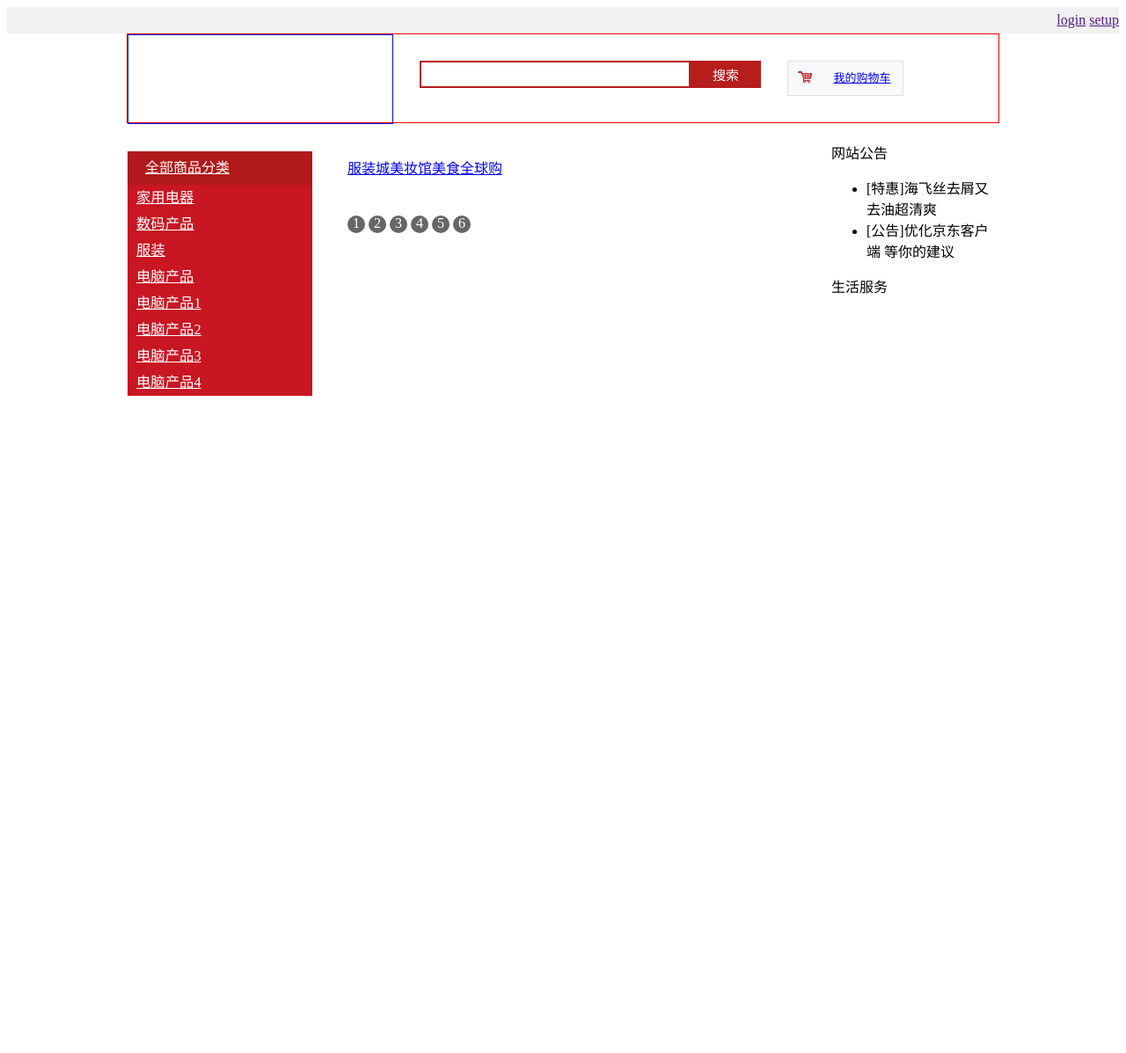
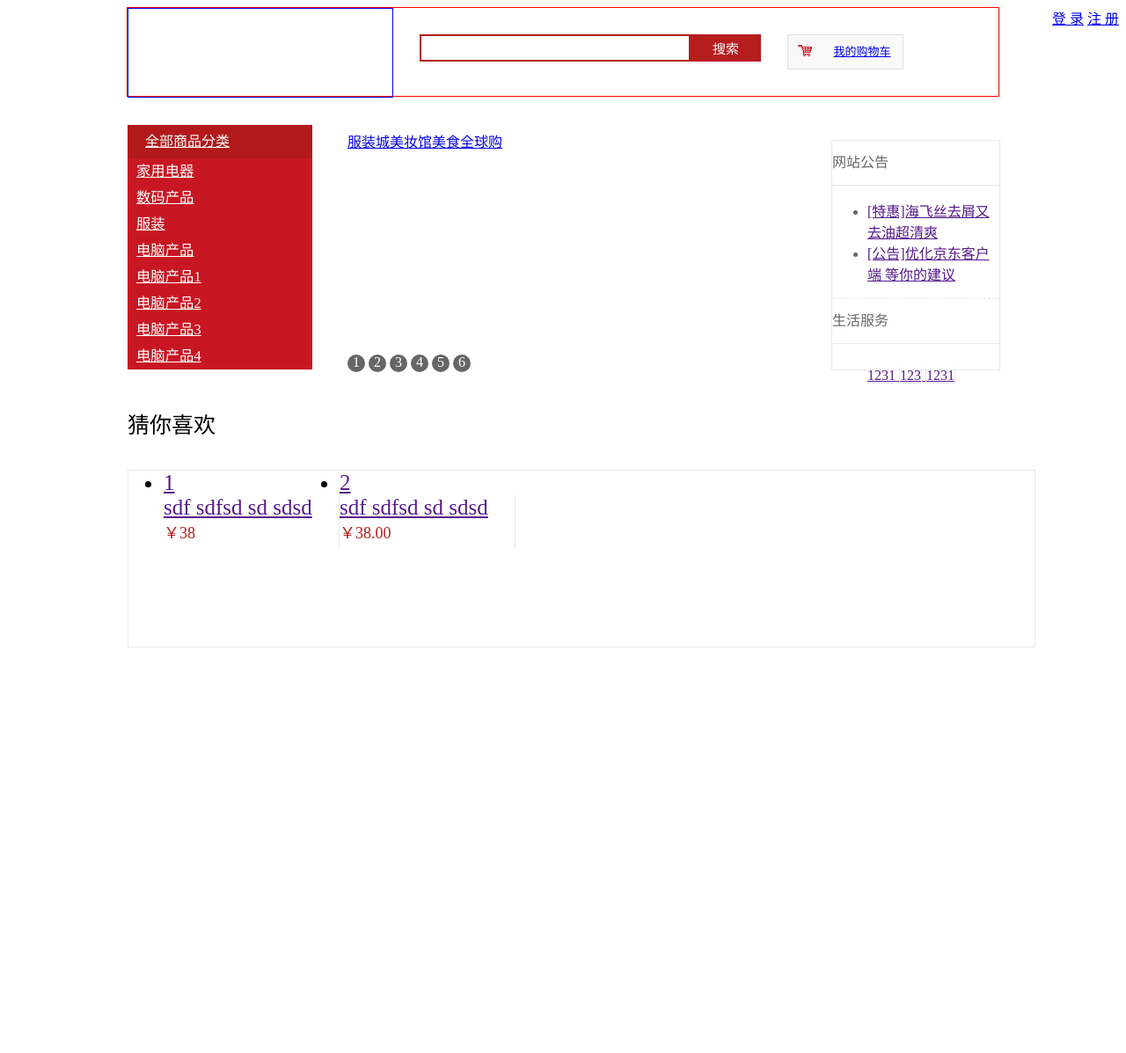
Before and after one commit to joriscai/project-practice, a PHP site: page /DbName/Application/Home/View/Index/index.html in a window 1280 px wide. Shown: the whole page at 88% size. Before the commit the page ends 450 px from the top, so only its background shows below. Run offline with PHP 8.4, Linux system fonts and the light colour scheme; some libraries are stand-ins or nearby versions.

Commit message:
首页布局完善

```diff
--- a/Application/Home/View/Index/index.html
+++ b/Application/Home/View/Index/index.html
@@ -15,8 +15,8 @@
 <body>
 	<div class="tToolbar">
 		<div style="float:right;">
-			<a href="">login</a>
-			<a href="">setup</a>
+			<a href="{:U('Home/User/login')}">登  录</a>
+			<a href="{:U('Home/User/regedit')}">注  册</a>
 		</div>
 	</div>
     <div class="logosearch" style="border:1px solid red;">
@@ -93,16 +93,16 @@
 		<div class="slider">
 			<ul class="">
 				<li class="">
-
+					<a href=""><img src=""></a>
 				</li>
 				<li class="">
-
+					<a href=""><img src=""></a>
 				</li>
 				<li class="">
-
+					<a href=""><img src=""></a>
 				</li>
 				<li class="">
-
+					<a href=""><img src=""></a>
 				</li>
 
 			</ul>
@@ -123,16 +123,74 @@
 				<div class="nt">网站公告</div>
 				<div class="nc">
 					<ul>
-						<li>[特惠]海飞丝去屑又去油超清爽</li>
-						<li>[公告]优化京东客户端 等你的建议</li>
+						<li><a href="">[特惠]海飞丝去屑又去油超清爽</a></li>
+						<li><a href="">[公告]优化京东客户端 等你的建议</a></li>
 
 					</ul>
 				</div>
 			</div>
 			<div class="lifeserv">
 				<div class="nt">生活服务</div>
-				<div class="nc"></div>
+				<div class="nc">
+					<ul>
+						<li>
+							<a href="">
+								1231
+							</a>
+						</li>
+						<li>
+							<a href="">
+								<span>123</span>
+							</a>
+						</li>
+						<li>
+							<a href="">
+								1231
+							</a>
+						</li>
+					</ul>
+				</div>
 			</div>
+		</div>
+	</div>
+	<div style="clear:both; height:0;"></div>
+	<div class="youlike">
+		<div class="nt noborder">猜你喜欢</div>
+		<div class="nc">
+			<ul>
+				<li>
+					<div class="p-img">
+						<a href="">
+							<img src="">1
+						</a>
+					</div>
+					<div class="p-info">
+						<div class="p-name">
+							<a href="">sdf sdfsd sd sdsd
+							</a>
+						</div>
+						<div class="p-price">
+							￥38
+						</div>
+					</div>
+				</li>
+				<li>
+					<div class="p-img">
+						<a href="">
+							<img src="">2
+						</a>
+					</div>
+					<div class="p-info">
+						<div class="p-name">
+							<a href="">sdf sdfsd sd sdsd
+							</a>
+						</div>
+						<div class="p-price">
+							￥38.00
+						</div>
+					</div>
+				</li>
+			</ul>
 		</div>
 	</div>
 </body>
--- a/Public/CSS/index.css
+++ b/Public/CSS/index.css
@@ -6,13 +6,9 @@
 .w{
 	width:990px;
 	margin: 0 auto;
+	height: 300px;
 }
-.tToolbar{
-			background-color: #F1F1F1;
-			height: 30px;
-			line-height: 30px;
 
-		}
 .logosearch{
 	margin: 0px auto;
 	width: 990px;
@@ -133,15 +129,18 @@
 	width: 590px;
 	position: relative;
 	left: 210px;
-
+	height: 260px;
 }
 .slider ul{
 	width: 590px;
 	list-style: none;
+	height: 260px;
 }
 .slider ul li{
 	display: list-item;
 	display: inline-block;
+	width: 590px;
+	height: 250px;
 }
 .slider-extra{
 	width: 590px;
@@ -160,36 +159,73 @@
 .news-serv{
 	width: 190px;
 	position: relative;
-	margin-top: -120px;
+	margin-top: -280px;
 	left: 800px;
 	top: 0px;
 	float: left;
+	border: 1px solid #E8E8E7;
+	height: 260px;
+	color: #666;
+	background-color: rgba(255,255,255,.85);
 }
 .news{
-
+	border-bottom:1px dashed #E8E8E7;
 }
 .nt{
-
+	border-bottom:1px solid #E8E8E7;
+	line-height: 50px;
 }
 .nc{
 
 }
 .lifeserv{
+	overflow: hidden;
+}
+.lifeserv li{
+	width: 60px;
+	height: 30px;
+	display: inline;
+	overflow: hidden;
+	line-height: 40px;
+	border-bottom:1px solid #E8E8E7;
+	border-right:1px solid #E8E8E7;
+}
+.lifeserv li span{
+	line-height: 40px;
+	border-right:1px solid #E8E8E7;
+}
+.youlike{
+	width:990px;
+	margin: 20px auto;
+	font-size: 25px;
 
 }
-
-.youlike{
-
+.youlike ul{
+	width: 990px;
+	height: 200px;
+	border: 1px solid #E8E8E7;
+	float: left;
+}
+.youlike ul li{
+	width: 200px;
+	height: 215px;
+	float: left;
 }
 .p-img{
 
+
 }
 .p-info{
-
+	border-right: 1px solid #E8E8E7;
+	height: 60px;
 }
 .p-name{
 
 }
 .p-price{
-
+	color: #b51d1a;
+	font-size: 18px;
 }
+.noborder{
+	border: 0px;
+}
```
Also changed, not shown: Public/pulish.css (+13 -0 lines).
